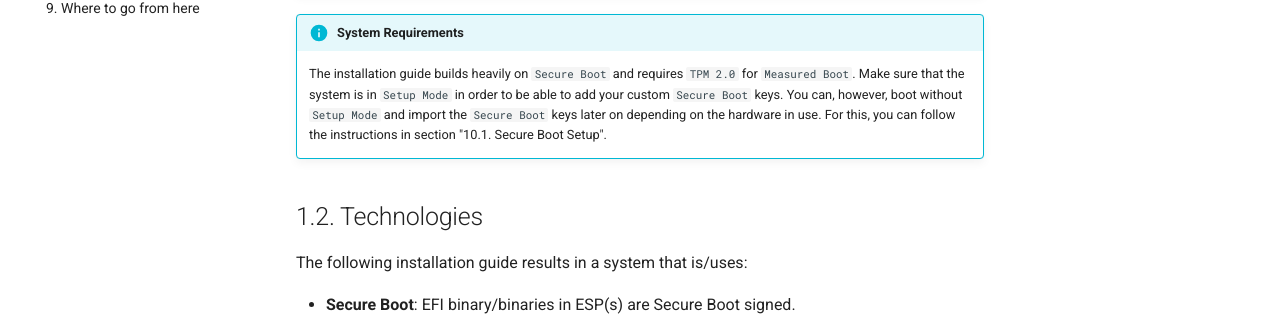
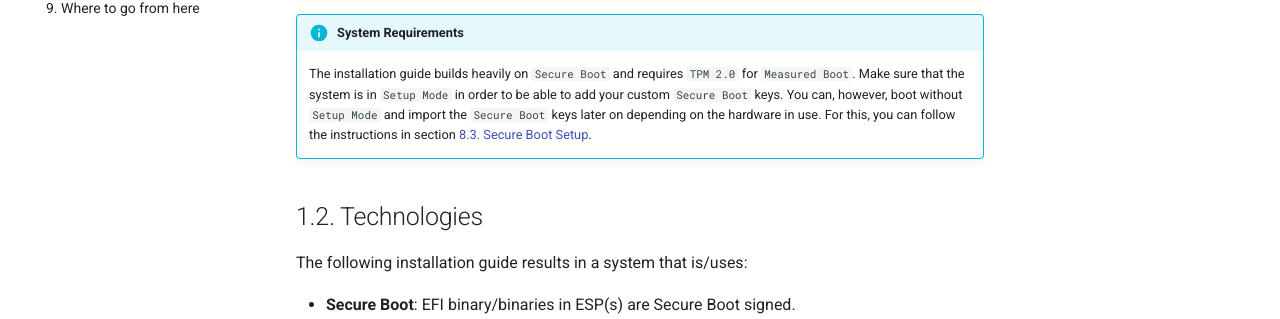
Before and after one commit to duxsco/gentoo-installation, an MkDocs documentation site: the page built from docs/index.md, in a window 1280 px wide and 900 px high. Shown: the part 345-664 px from the top of the window. Built offline with MkDocs 1.6.1 and Material for MkDocs 9.7.7, drawn with Linux system fonts in a browser that asks for light colours; comment, search, counter and statistics services are not loaded.

Commit message:
Update "System Requirements"

```diff
--- a/docs/index.md
+++ b/docs/index.md
@@ -4,7 +4,7 @@
     Don't blindly copy&paste the commands! Understand what you are going to do and adjust commands if required! I point this out, even though it should go without saying...
 
 !!! info "System Requirements"
-    The installation guide builds heavily on `Secure Boot` and requires `TPM 2.0` for `Measured Boot`. Make sure that the system is in `Setup Mode` in order to be able to add your custom `Secure Boot` keys. You can, however, boot without `Setup Mode` and import the `Secure Boot` keys later on depending on the hardware in use. For this, you can follow the instructions in section "10.1. Secure Boot Setup".
+    The installation guide builds heavily on `Secure Boot` and requires `TPM 2.0` for `Measured Boot`. Make sure that the system is in `Setup Mode` in order to be able to add your custom `Secure Boot` keys. You can, however, boot without `Setup Mode` and import the `Secure Boot` keys later on depending on the hardware in use. For this, you can follow the instructions in section [8.3. Secure Boot Setup](/post-boot_configuration/#83-secure-boot-setup).
 
 ## 1.2. Technologies
 
```
